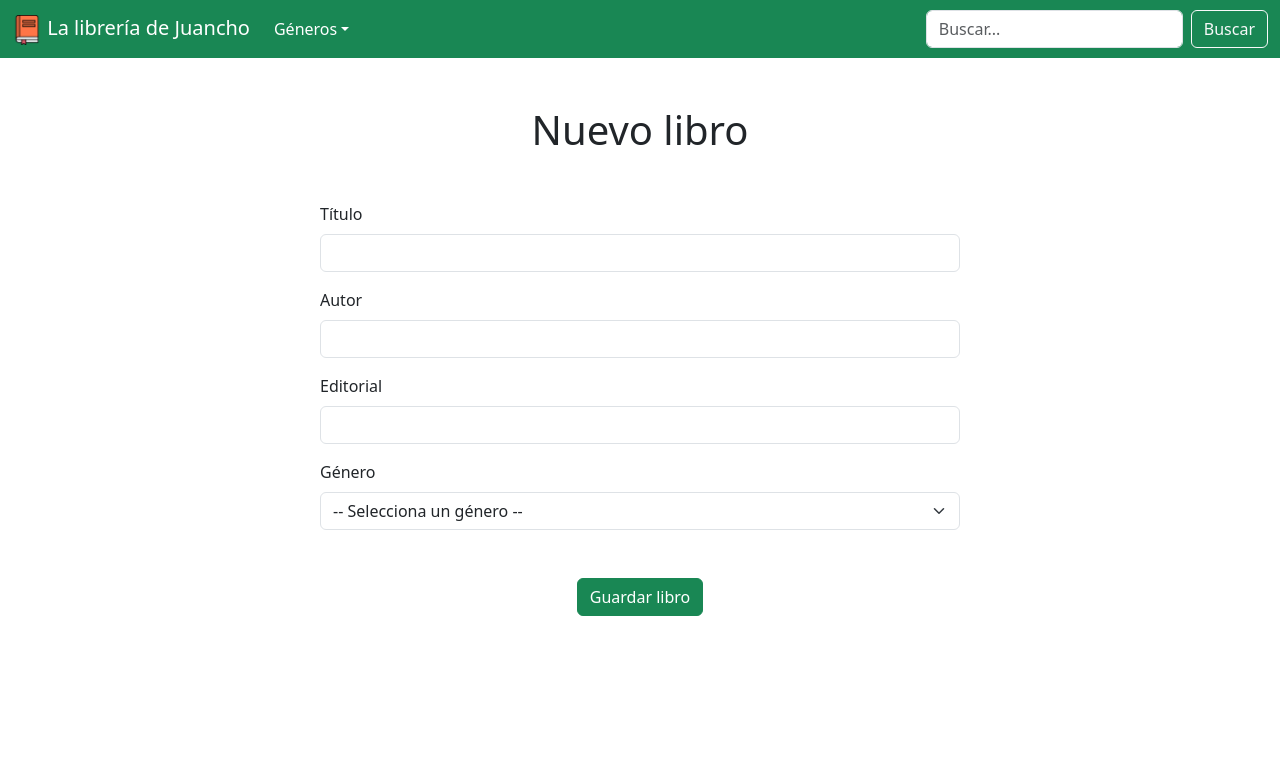
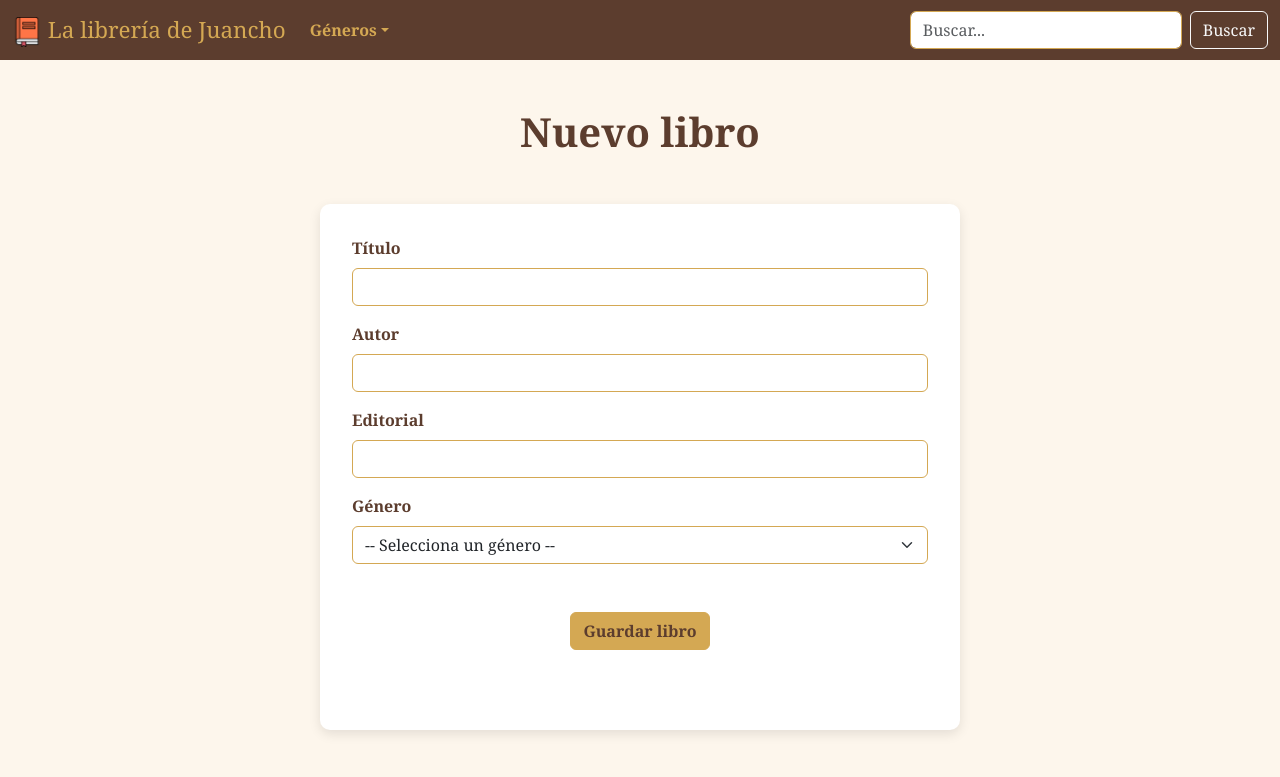
Before and after one commit to Juan4919/proyecto_libros, a PHP site: page /input.html in a window 1280 px wide. Shown: the top 777 px of the page. Run offline with PHP 8.4, Linux system fonts and the light colour scheme.

Commit message:
commit bbdd

```diff
--- a/input.html
+++ b/input.html
@@ -7,10 +7,11 @@
     <title>Nuevo libro</title>
     <link href="https://cdn.jsdelivr.net/npm/bootstrap@5.3.8/dist/css/bootstrap.min.css" rel="stylesheet"
         integrity="sha384-sRIl4kxILFvY47J16cr9ZwB07vP4J8+LH7qKQnuqkuIAvNWLzeN8tE5YBujZqJLB" crossorigin="anonymous">
+    <link rel="stylesheet" href="style.css">
 </head>
 
 <body>
-    <nav class="navbar bg-success navbar-expand-lg navbar-dark">
+    <nav class="navbar navbar-expand-lg navbar-dark">
         <div class="container-fluid">
             <a class="navbar-brand" href="lista-libros.html">
                 <img src="img/libro.png" alt="Logo" width="30" height="30">
@@ -47,7 +48,7 @@
     </div>
 
     <div class="col-md-6 mx-auto my-5">
-        <form>
+        <form class="form-libro">
             <div class="mb-3">
                 <label for="titulo" class="form-label">Título</label>
                 <input type="text" class="form-control" id="titulo">
--- /dev/null
+++ b/style.css
@@ -0,0 +1,94 @@
+  :root {
+      --color-primary: #5C3D2E;
+      --color-secondary: #D4A853;
+      --color-fondo: #FDF6EC;
+  }
+
+  .navbar {
+      background-color: var(--color-primary) !important;
+  }
+
+  .nav-link {
+      color: var(--color-secondary) !important;
+      font-weight: bold;
+  }
+
+  .nav-link:hover {
+      color: white !important;
+  }
+
+  .dropdown-menu {
+      background-color: var(--color-primary);
+      border: none;
+  }
+
+  .dropdown-item {
+      color: var(--color-secondary);
+      font-weight: bold;
+  }
+
+  .dropdown-item:hover {
+      background-color: var(--color-secondary);
+      color: var(--color-primary);
+  }
+
+  .navbar-brand {
+      color: var(--color-secondary) !important;
+      font-size: 1.4rem;
+  }
+
+  table {
+      background-color: white;
+      border-radius: 10px;
+      overflow: hidden;
+      box-shadow: 0 4px 12px rgba(0, 0, 0, 0.1);
+  }
+
+  thead {
+      background-color: var(--color-primary);
+      color: var(--color-secondary);
+  }
+
+  tbody tr:hover {
+      background-color: #fef3e2;
+  }
+
+  .btn-success {
+      background-color: var(--color-secondary) !important;
+      border-color: var(--color-secondary) !important;
+      color: var(--color-primary) !important;
+      font-weight: bold;
+  }
+
+  body {
+      background-color: var(--color-fondo);
+      font-family: 'Georgia', serif;
+  }
+
+  h1 {
+      color: var(--color-primary);
+      font-weight: bold;
+  }
+
+  .form-libro {
+      background-color: white;
+      padding: 2rem;
+      border-radius: 10px;
+      box-shadow: 0 4px 12px rgba(0, 0, 0, 0.1);
+  }
+
+  .form-label {
+      color: var(--color-primary);
+      font-weight: bold;
+  }
+
+  .form-control,
+  .form-select {
+      border-color: var(--color-secondary);
+  }
+
+  .form-control:focus,
+  .form-select:focus {
+      border-color: var(--color-primary);
+      box-shadow: 0 0 0 0.2rem rgba(92, 61, 46, 0.25);
+  }
```
Also changed, not shown: db/database.sql (added, +36 -0 lines), lista-libros.php (renamed from lista-libros.html, +21 -15 lines), php/conexion.php (added, +12 -0 lines).
